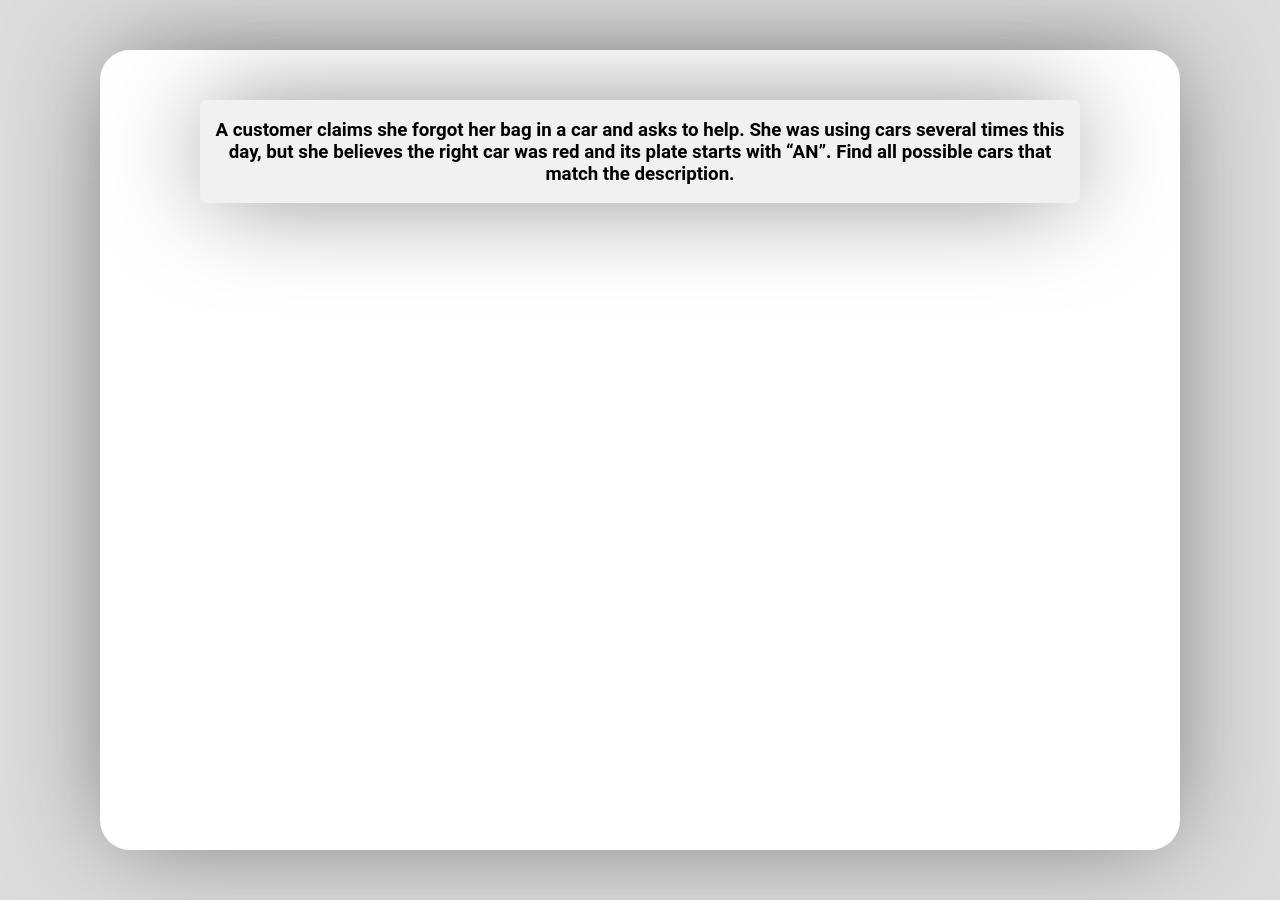
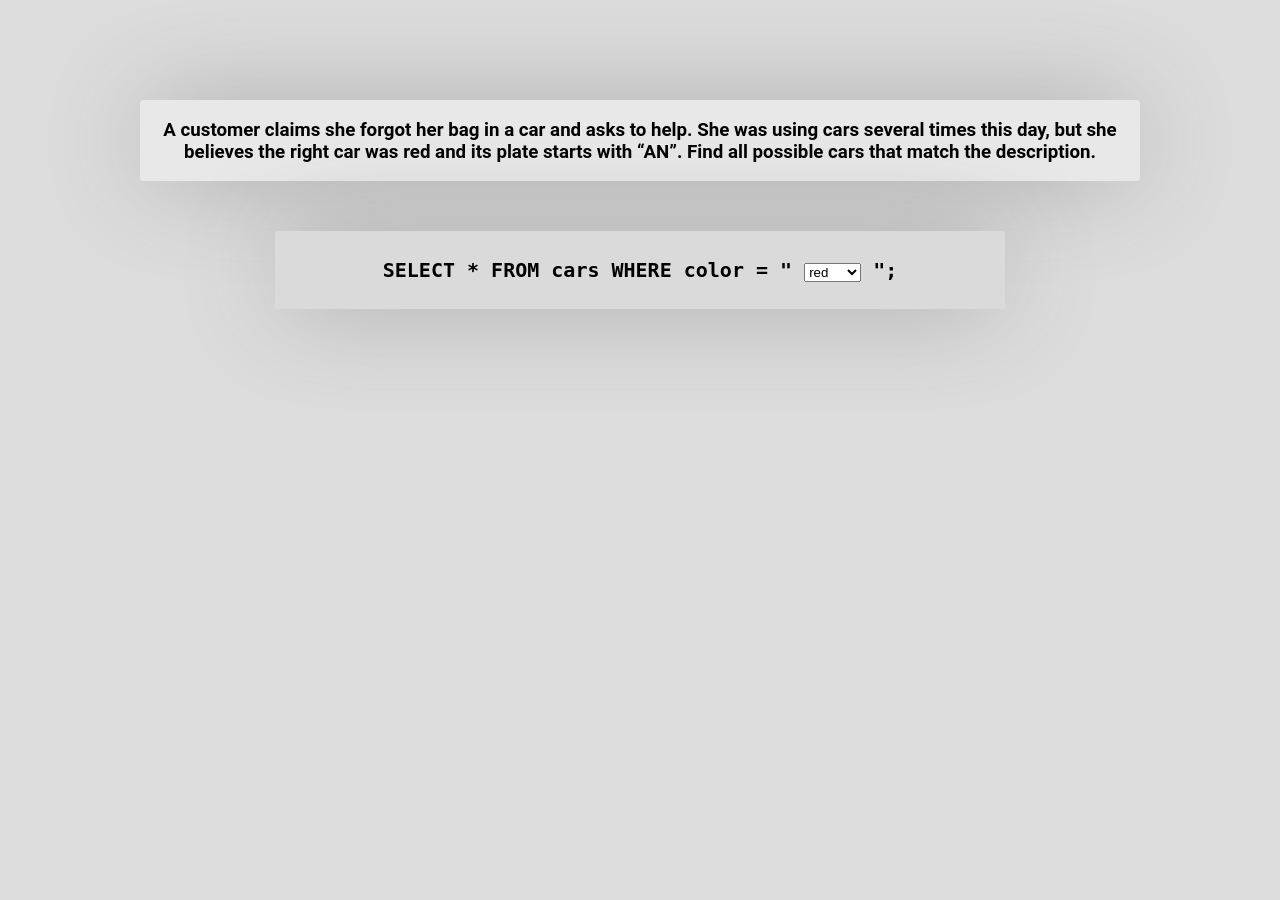
Before and after one commit to AygulMalikova/DMDproject, a Django app: page /1/ in a window 1280 px wide. Run offline with Django 3.2, Linux system fonts and the light colour scheme.

Commit message:
adding sql queries in template

```diff
--- a/core/static/styles.css
+++ b/core/static/styles.css
@@ -61,20 +61,31 @@ li.link {
 }
 
 .container.query {
+    width: 100%;
+    max-width: 1000px;
     min-height: 100vh;
-    background: white;
-    margin: 50px 100px;
+    margin: 50px auto;
     display: flex;
     flex-direction: column;
-    box-shadow: 0px 0px 104px -13px rgba(112,112,112,1);
     border-radius: 30px;
 }
 .text {
-    background: #f1f1f1;
-    margin: 50px 100px;
-    box-shadow: 0px 0px 104px -13px rgba(112,112,112,1);
-    /*border: solid 1px #000;*/
+    background: #e8e8e8;
+    margin: 50px 0;
+    box-shadow: 0px 0px 104px -13px rgb(150, 150, 150);
+    /* border: solid 1px #000; */
     padding: 0 15px;
     text-align: center;
-    border-radius: 7px;
+    border-radius: 3px;
 }
+.sql {
+    background: #dadada;
+    margin: 0 auto;
+    box-shadow: 0px 0px 104px -13px rgb(150, 150, 150);
+    padding: 0 15px;
+    text-align: center;
+    border-radius: 3px;
+    font-family: monospace;
+    width: 70%;
+    font-size: 20px;
+}
--- a/core/templates/core/query.html
+++ b/core/templates/core/query.html
@@ -10,6 +10,17 @@
         <div class="text">
             <h3>{{ text }}</h3>
         </div>
+        <div class="sql">
+            <h4>
+                SELECT * FROM cars WHERE color = "
+                <select name="sql" id="">
+                    <option value="red">red</option>
+                    <option value="green">green</option>
+                    <option value="black">black</option>
+                </select>
+                ";
+            </h4>
+        </div>
     </div>
 
 </body>
```
